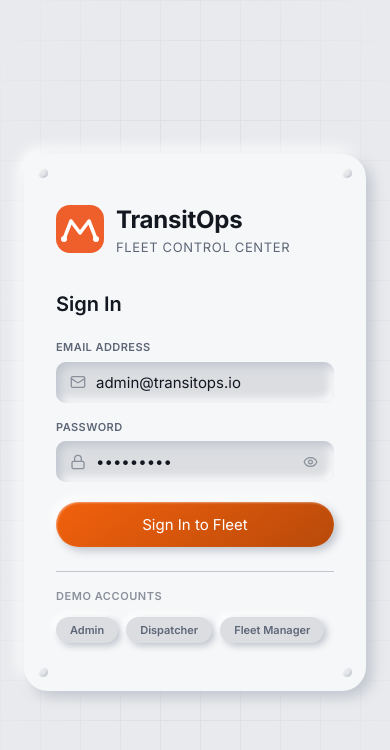
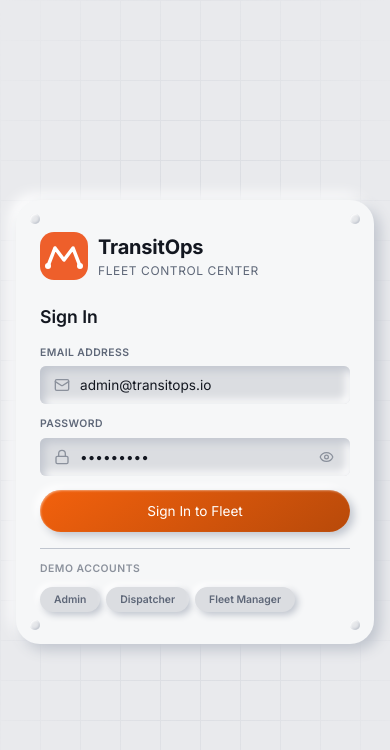
Before and after one commit to Harmitx7/TransitOps, a React (Vite) app in the folder client/: page /login in a window 390 px wide. Shown: the top 750 px of the page. Built offline with nearby package versions, Linux system fonts and the light colour scheme.

Commit message:
style: optimize global grid layouts, paddings, margins, and typography for mobile screens

```diff
--- a/client/src/features/ai/AiDispatchPage.css
+++ b/client/src/features/ai/AiDispatchPage.css
@@ -98,8 +98,12 @@
 
 .empty-state-sm { display: flex; flex-direction: column; align-items: center; gap: var(--sp-2); padding: var(--sp-4); color: var(--text-muted); text-align: center; }
 
-@media (max-width: 1000px) { .ai-left { grid-template-columns: 1fr; } .ai-panel-full { grid-column: span 1; } .ai-map-panel { height: 400px; } }
-@media (max-width: 640px)  { .ai-page { padding: var(--sp-4); } }
+@media (max-width: 1000px) { .ai-left { grid-template-columns: 1fr; } .ai-panel-full { grid-column: span 1; } .ai-map-panel { height: 350px; min-height: 350px; } }
+@media (max-width: 768px) {
+  .ai-page { padding: var(--sp-3); gap: var(--sp-3); }
+  .ai-map-panel { height: 280px; min-height: 280px; }
+  .ai-panel { padding: var(--sp-3); }
+}
 
 /* Shared */
 .page-header { display: flex; align-items: flex-start; justify-content: space-between; gap: var(--sp-4); flex-wrap: wrap; }
--- a/client/src/features/cv/CvDashboardPage.css
+++ b/client/src/features/cv/CvDashboardPage.css
@@ -194,8 +194,14 @@
 .lpr-matched { justify-content: center; }
 .lpr-actions { display: flex; gap: var(--sp-2); justify-content: center; }
 
-@media (max-width: 700px)  { .cam-grid { grid-template-columns: 1fr; } }
-@media (max-width: 640px)  { .cv-page { padding: var(--sp-4); } }
+@media (max-width: 768px) {
+  .cv-page { padding: 12px; gap: 12px; }
+  .cv-layout { gap: 16px; }
+  .cam-grid { grid-template-columns: 1fr; gap: 12px; }
+  .cv-metrics { grid-template-columns: 1fr 1fr; gap: 8px; }
+  .cv-metric-card { padding: 12px; border-radius: 8px; }
+  .lpr-scan-zone { min-height: 200px; }
+}
 
 /* Shared */
 .page-header { display: flex; align-items: flex-start; justify-content: space-between; gap: var(--sp-4); flex-wrap: wrap; }
--- a/client/src/features/dashboard/DashboardPage.css
+++ b/client/src/features/dashboard/DashboardPage.css
@@ -420,10 +420,22 @@
 }
 
 @media (max-width: 600px) {
-  .dashboard-page { padding: var(--sp-4); gap: var(--sp-4); }
-  .kpi-card { grid-column: span 12; }
+  .dashboard-page { padding: 12px; gap: 12px; }
+  .dashboard-bento { gap: 8px; }
+  .bento-card { padding: 12px; border-radius: 12px; }
+  .kpi-card { grid-column: span 12; padding: 12px; }
   .bento-trend, .bento-alerts { grid-column: span 12; }
-  .kpi-value { font-size: 1.5rem; }
-  .dashboard-header { flex-direction: column; }
-  .dashboard-quick-actions { overflow-x: auto; flex-wrap: nowrap; padding-bottom: 4px; }
+
+  /* Map and Cams bento should not take up huge vertical space on mobile */
+  .bento-map { grid-column: span 12; min-height: 220px; }
+  .dash-map-container { min-height: 220px; border-radius: 8px; }
+  .bento-cams { grid-column: span 12; min-height: auto; }
+  .cam-grid { grid-template-columns: 1fr; gap: 8px; }
+  .cam-feed { border-radius: 8px; }
+
+  .kpi-value { font-size: 1.25rem; }
+  .kpi-icon-wrap { width: 36px; height: 36px; }
+  .dashboard-header { flex-direction: column; gap: 8px; }
+  .dashboard-quick-actions { overflow-x: auto; flex-wrap: nowrap; padding-bottom: 4px; gap: 6px; }
+  .dashboard-quick-actions button { font-size: 10px; padding: 6px 10px; }
 }
--- a/client/src/features/fleet-map/LiveMapPage.css
+++ b/client/src/features/fleet-map/LiveMapPage.css
@@ -86,7 +86,11 @@
 /* Pulse ring for selected marker */
 @keyframes pulse-ring { 0%,100% { opacity:0.25; transform: scale(1); } 50% { opacity:0.5; transform: scale(1.3); } }
 
-@media (max-width: 700px) {
-  .map-panel.open { width: 200px; }
-  .map-detail-card { width: 180px; }
+@media (max-width: 768px) {
+  .live-map-page { flex-direction: column; }
+  .map-panel { width: 100%; border-right: none; border-bottom: 1px solid var(--neu-dark); height: 200px; min-height: 200px; }
+  .map-panel.open { width: 100%; height: 200px; }
+  .map-canvas-wrap { flex: 1; min-height: 300px; }
+  .map-detail-card { width: auto; left: 12px; right: 12px; bottom: 12px; top: auto; padding: 12px; }
+  .map-legend { display: none; /* Hide legend on mobile to save space */ }
 }
--- a/client/src/features/settings/SettingsPage.css
+++ b/client/src/features/settings/SettingsPage.css
@@ -85,8 +85,12 @@
 .system-info-label { font-size: var(--text-sm); color: var(--text-secondary); }
 .system-info-val { font-size: var(--text-sm); color: var(--text-primary); }
 
-@media (max-width: 700px) { .settings-layout { grid-template-columns: 1fr; } .settings-nav { flex-direction: row; flex-wrap: wrap; } }
-@media (max-width: 640px) { .settings-page { padding: var(--sp-4); } }
+@media (max-width: 768px) {
+  .settings-layout { grid-template-columns: 1fr; }
+  .settings-nav { flex-direction: row; flex-wrap: wrap; padding: var(--sp-2) !important; gap: 4px; }
+  .settings-nav-item { padding: 6px 10px; flex: 1; justify-content: center; font-size: var(--text-xs); }
+  .settings-page { padding: var(--sp-3); gap: var(--sp-3); }
+}
 
 /* Shared */
 .form-row { display: grid; grid-template-columns: repeat(auto-fit, minmax(140px, 1fr)); gap: var(--sp-3); }
--- a/client/src/features/settings/SettingsPage.tsx
+++ b/client/src/features/settings/SettingsPage.tsx
@@ -11,6 +11,10 @@ export default function SettingsPage() {
   const [theme, setTheme] = useState<'light' | 'dark'>(() =>
     document.documentElement.dataset.theme === 'dark' ? 'dark' : 'light');
   const [saved, setSaved] = useState(false);
+
+  const isDemoAdmin = user?.role === 'ADMIN';
+  const displayFirstName = isDemoAdmin ? 'Jenil' : user?.firstName;
+  const displayLastName = isDemoAdmin ? 'Soni' : user?.lastName;
 
   const toggleTheme = () => {
     const next = theme === 'dark' ? 'light' : 'dark';
@@ -61,21 +65,21 @@ export default function SettingsPage() {
               <div className="settings-card neu-card no-hover">
                 <div className="profile-avatar-row">
                   <div className="profile-avatar">
-                    {user?.firstName?.[0]}{user?.lastName?.[0]}
+                    {isDemoAdmin ? 'JS' : `${displayFirstName?.[0] || ''}${displayLastName?.[0] || ''}`}
                   </div>
                   <div>
-                    <div className="profile-name">{user?.firstName} {user?.lastName}</div>
+                    <div className="profile-name">{displayFirstName} {displayLastName}</div>
                     <div className="profile-role badge available">{user?.role}</div>
                   </div>
                 </div>
                 <div className="form-row">
                   <div className="form-group">
                     <label className="form-label">First Name</label>
-                    <input className="input-field" defaultValue={user?.firstName} />
+                    <input className="input-field" defaultValue={displayFirstName} />
                   </div>
                   <div className="form-group">
                     <label className="form-label">Last Name</label>
-                    <input className="input-field" defaultValue={user?.lastName} />
+                    <input className="input-field" defaultValue={displayLastName} />
                   </div>
                 </div>
                 <div className="form-group">
--- a/client/src/styles/design-system.css
+++ b/client/src/styles/design-system.css
@@ -625,3 +625,28 @@
 .live-dot.danger  { background: var(--accent-danger);  box-shadow: 0 0 6px var(--accent-danger); }
 .live-dot.warning { background: var(--accent-warning); box-shadow: 0 0 6px var(--accent-warning); }
 .live-dot.info    { background: var(--accent-info);    box-shadow: 0 0 6px var(--accent-info); }
+
+/* ── Mobile Compression Layer ─────────────────────────────── */
+@media (max-width: 768px) {
+  :root {
+    --sp-1: 2px;
+    --sp-2: 6px;
+    --sp-3: 10px;
+    --sp-4: 12px;
+    --sp-5: 16px;
+    --sp-6: 24px;
+    --sp-7: 32px;
+
+    --text-h1: 1.25rem;
+    --text-h2: 1.1rem;
+    --text-h3: 1rem;
+    --text-body: 0.85rem;
+    --text-sm: 0.75rem;
+    --text-xs: 0.65rem;
+
+    --r-card: 10px;
+    --r-inner: 6px;
+
+    --topbar-h: 56px;
+  }
+}
```
